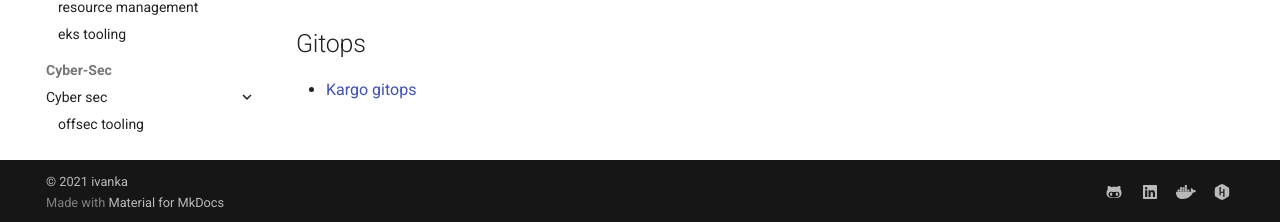
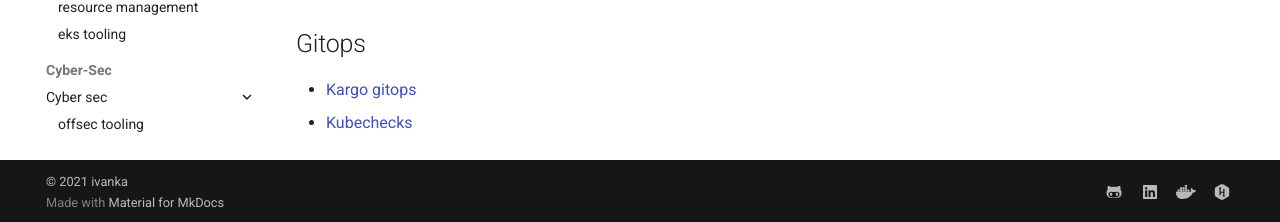
Before and after one commit to ivankatliarchuk/knowledge-base, an MkDocs documentation site: the page built from docs/tools/cicd.md, in a window 1280 px wide and 1337 px high. Shown: the part 1112-1334 px from the top of the window. Built offline with MkDocs 1.6.1 and Material for MkDocs 9.7.7, drawn with Linux system fonts in a browser that asks for light colours; comment, search, counter and statistics services are not loaded.

Commit message:
use kubecheck
Signed-off-by: ivan katliarchuk <ivan.katliarchuk@gmail.com>

```diff
--- a/docs/tools/cicd.md
+++ b/docs/tools/cicd.md
@@ -36,10 +36,10 @@ published: true
 - [Argocd](https://argoproj.github.io/argo-cd/){:target="_blank"}
 - [Tekton](https://github.com/tektoncd){:target="_blank"}
 
-
 ## Gitops
 
 - [Kargo gitops](https://github.com/gofogo/kargo)
+- [Kubechecks](https://github.com/zapier/kubechecks)
 
 <!-- resources -->
 
```
